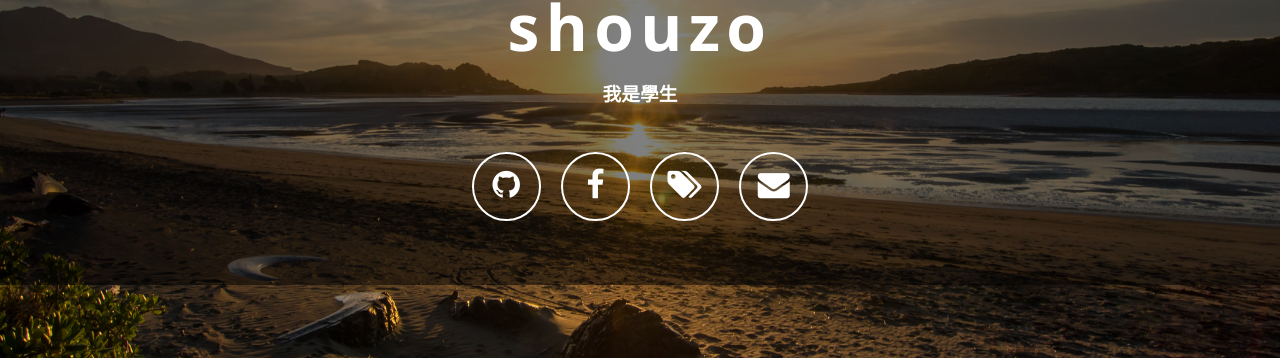
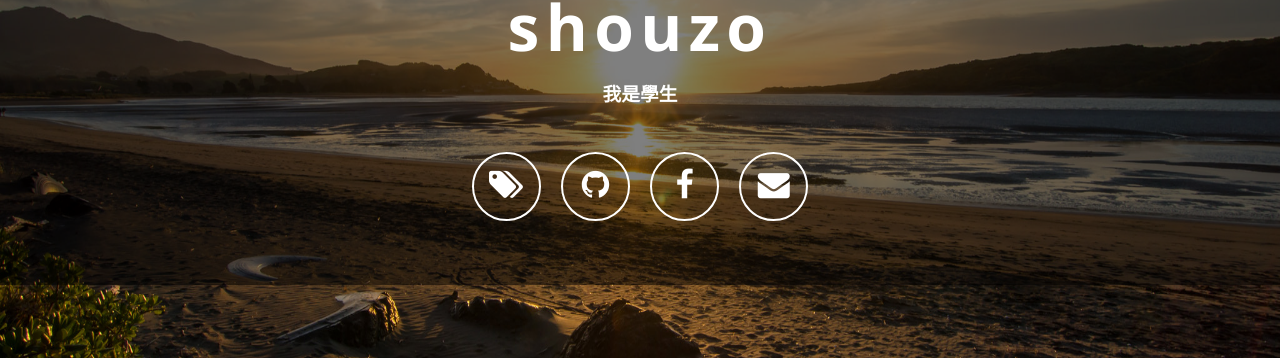
Before and after one commit to shouzo/shouzo.github.io, a Jekyll site: the page index.html, which Jekyll copies as it is, in a window 1280 px wide. Shown: the part 342-700 px from the top of the page. Built offline with Jekyll 4.4.1, drawn with Linux system fonts in a browser that asks for light colours; nearby versions of some CDN libraries.

Commit message:
Initial commit

```diff
--- a/index.html
+++ b/index.html
@@ -28,49 +28,13 @@
             <h3>我是學生</h3>
 
                 <ul>
+                    <li><a class="fa fa-2x fa-tags" href="/blog"><span class="description">Blog</span></a></li>
+
 
                     <li><a class="fa fa-2x fa-github" href="https://github.com/shouzo"><span class="description">GitHub</span></a></li>
 
 
-
-
-
                     <li><a class="fa fa-2x fa-facebook" href="https://www.facebook.com/danny200026"><span class="description">Facebook</span></a></li>
-
-
-
-
-
-
-
-
-
-
-
-
-
-
-
-
-
-
-
-
-
-
-
-
-
-
-
-
-
-
-
-
-
-                    <li><a class="fa fa-2x fa-tags" href="/blog"><span class="description">Blog</span></a></li>
-
 
 
                     <li><a class="fa fa-2x fa-envelope" href="mailto:danny200026@yahoo.com.tw"><span class="description">Email</span></a></li>
```
